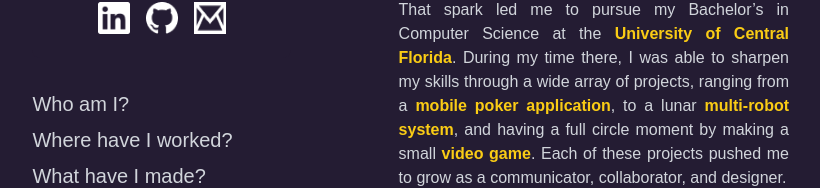
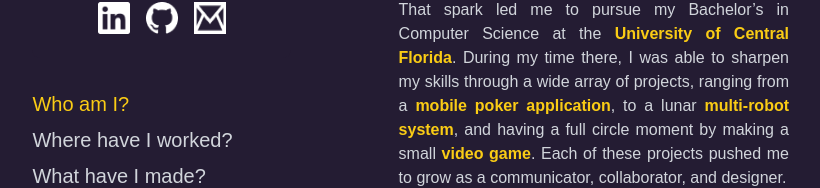
Before and after one commit to paul-rl/personal-website, a Next.js app: page / in a window 1280 px wide. Shown: the part 266-454 px from the top of the page, without its empty margins (75-895 px from the left). Built offline with nearby package versions, Linux system fonts and the light colour scheme.

Commit message:
Added navbar color updating based on scroll section

```diff
--- a/src/app/components/Navbar.js
+++ b/src/app/components/Navbar.js
@@ -1,10 +1,10 @@
-export default function Navbar({ sections, scrollToSection}) {
+export default function Navbar({ sections, scrollToSection, activeSection }) {
     return (
         <nav className="space-y-2 text-gray-300 text-xl mt-8">
             {sections.map((section) => (
                 <button
                     key={section.id}
-                    className="block hover:text-yellow-400"
+                    className={`block ${activeSection === section.id ? 'text-yellow-400' : ''}`}
                     onClick={() => scrollToSection(section.id)}
                 >
                     {section.label}
--- a/src/app/page.js
+++ b/src/app/page.js
@@ -1,5 +1,5 @@
 "use client";
-import React, { useRef } from 'react';
+import React, { useRef, useState, useEffect } from 'react';
 import About from "./components/About";
 import Experience from "./components/Experience";
 import Header from "./components/Header";
@@ -7,8 +7,10 @@ import { STRINGS } from "./constants/strings";
 import Navbar from './components/Navbar';
 import Project from './components/Project'
 
+
 export default function Home() {
   const scrollableContentRef = useRef(null);
+  const [activeSection, setActiveSection] = useState(null);
 
   const scrollToSection = (sectionId) => {
     const section = document.getElementById(sectionId);
@@ -23,6 +25,27 @@ export default function Home() {
     }
   };
 
+
+  useEffect(() => {
+    const options = { root: scrollableContentRef.current, threshold: 0.9 };
+    const observer = new IntersectionObserver((entries) => {
+      entries.forEach(entry => {
+        if (entry.isIntersecting) {
+          setActiveSection(entry.target.id);
+        }
+      })
+    }, options);
+
+  const sections = document.querySelectorAll("#about, #experience, #projects");
+  sections.forEach(section => observer.observe(section));
+
+  return () => {
+    sections.forEach(section => observer.unobserve(section));
+  }
+
+  });
+
+
   return (
     <div className="bg-background min-h-screen">
       <div
@@ -32,7 +55,11 @@ export default function Home() {
         {/* Fixed Column */}
         <div className="sticky mx-auto top-0 h-screen p-8 text-white">
           <Header/>
-          <Navbar sections={STRINGS.navbar.home} scrollToSection={scrollToSection}/>
+          <Navbar
+            sections={STRINGS.navbar.home}
+            scrollToSection={scrollToSection}
+            activeSection={activeSection}
+          />
         </div>
 
         {/* Scrollable Column */}
```
